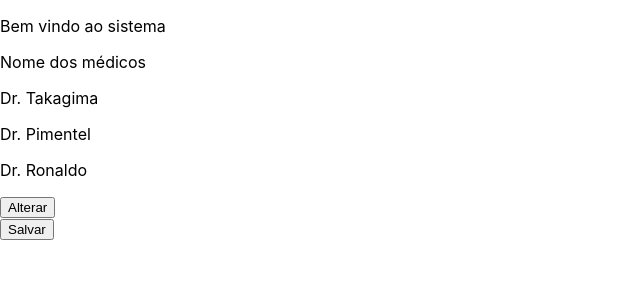
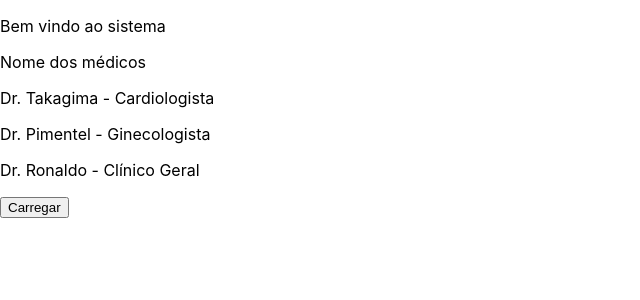
Before and after one commit to EvyOliveira/SELI-frontend, a React (Create React App) app: page / in a window 1280 px wide. Shown: the top 300 px of the page, without its empty margins (0-640 px from the left). Built offline with nearby package versions, Linux system fonts and the light colour scheme.

Commit message:
Refactor dynamically list and render doctors with strength and fine-tuning

```diff
--- a/src/App.js
+++ b/src/App.js
@@ -1,11 +1,5 @@
 import axios from "axios";
 import React from "react";
-
-function botao() {
-  return (
-    <button onClick={carregarMedicos}>Salvar</button>
-  );
-}
 
 function cabecalho() {
   return (
@@ -23,12 +17,18 @@ class CorpoMedico extends React.Component {
 }
 
   render() {
+    const displayLista = [];
+
+    for (let i = 0; i < this.state.lista.length; i++) {
+      displayLista.push(
+      <p key={i}>{this.state.lista[i].nome} - {this.state.lista[i].especialidade}</p>
+      );
+    }
+
     return (
       <div>
         <p>Nome dos médicos</p>
-        <p>{this.state.lista[0].nome}</p>
-        <p>{this.state.lista[1].nome}</p>
-        <p>{this.state.lista[2].nome}</p>
+        {displayLista}
         {this.botaoAlterar()}
     </div>
     );
@@ -47,15 +47,13 @@ class CorpoMedico extends React.Component {
 
   botaoAlterar() {
     return (
-      <button onClick={() => {this.alterarNomesMedicos()}}>Alterar</button>
+      <button onClick={() => {this.carregarMedicos()}}>Carregar</button>
     );
   }
-}
 
-
-function carregarMedicos() {
+  carregarMedicos() {
     axios.get(
-    `http://localhost:8080/SELI-backend/medico`,
+      `http://localhost:8080/tarde-aula1/medico`,
         {
           responseType: 'json',
         }
@@ -66,6 +64,7 @@ function carregarMedicos() {
     );
     console.log("Medico acionado");
   }
+}
 
 
 function retornaPagina() {
@@ -73,7 +72,6 @@ function retornaPagina() {
     <div>
       {cabecalho()}
       <CorpoMedico/>
-      {botao()}
     </div>
   );
 }
```
Lines whose indentation alone changed are shown as unchanged.
